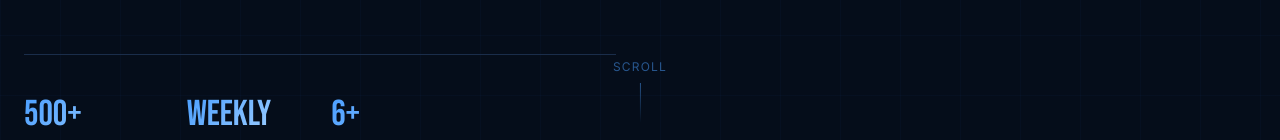
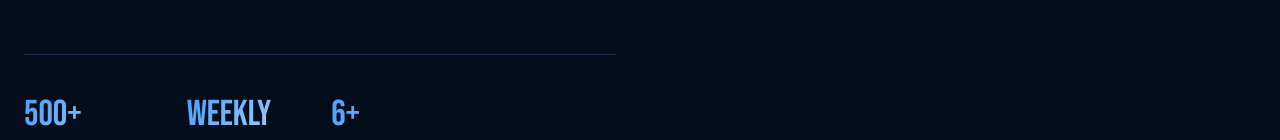
Before and after one commit to nabeelbarqawi-stack/trinity-trading-partners, a Next.js app: page / in a window 1280 px wide. Shown: the part 805-945 px from the top of the page. Built offline with nearby package versions, Linux system fonts and the light colour scheme.

Commit message:
Fix hero/ticker overlap: add bottom padding, remove absolute scroll indicator

```diff
--- a/src/app/page.tsx
+++ b/src/app/page.tsx
@@ -111,7 +111,7 @@ function Hero() {
           style={{ background: "radial-gradient(circle, #2d8fff 0%, transparent 70%)" }} />
       </div>
 
-      <div className="relative z-10 max-w-7xl mx-auto px-6 pt-24 w-full grid md:grid-cols-2 gap-12 items-center">
+      <div className="relative z-10 max-w-7xl mx-auto px-6 pt-24 pb-24 w-full grid md:grid-cols-2 gap-12 items-center">
         <div>
           <div className="flex items-center gap-3 mb-6">
             <div className="w-8 h-px bg-[#2d8fff]" />
@@ -169,10 +169,6 @@ function Hero() {
         </div>
       </div>
 
-      <div className="absolute bottom-8 left-1/2 -translate-x-1/2 flex flex-col items-center gap-2 opacity-50">
-        <span className="text-xs text-[#4a9eff] tracking-widest uppercase" style={{ fontFamily: "var(--font-inter)" }}>Scroll</span>
-        <div className="w-px h-10 bg-gradient-to-b from-[#4a9eff] to-transparent" />
-      </div>
     </section>
   );
 }
```
